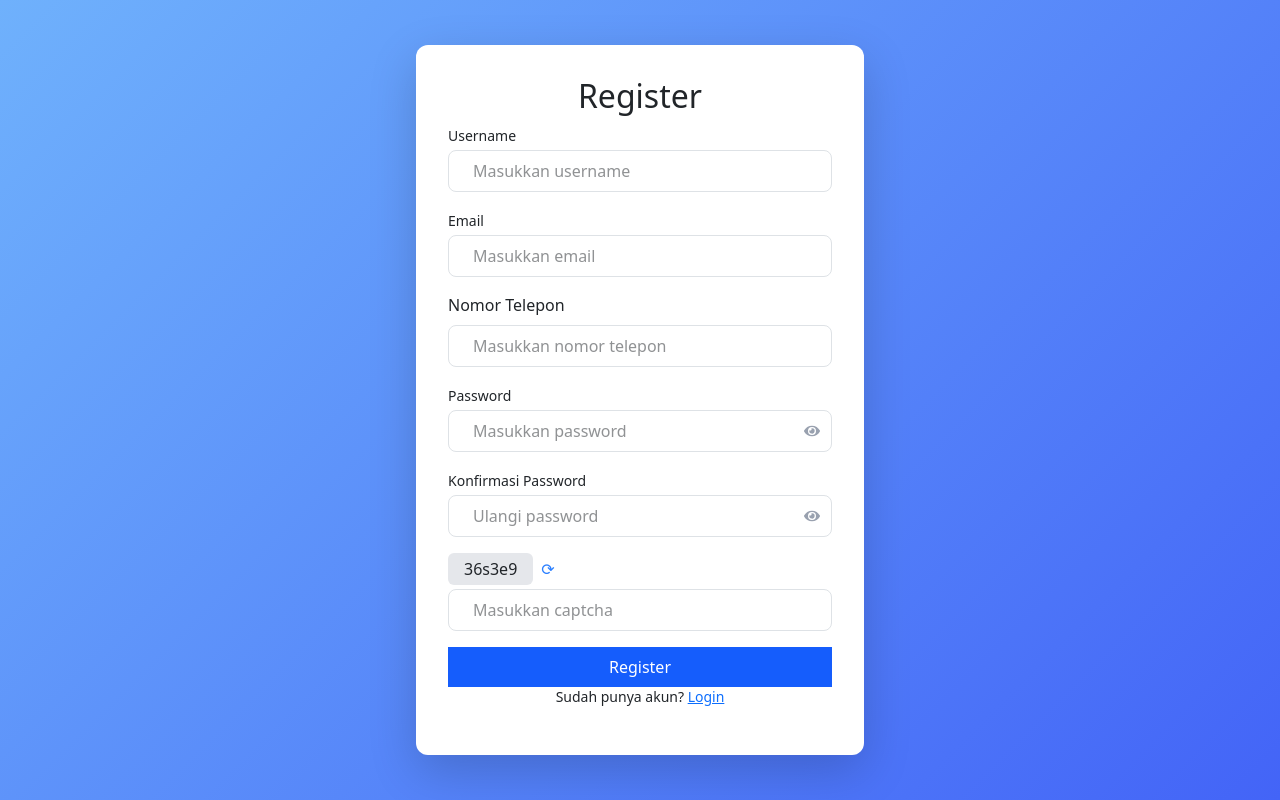
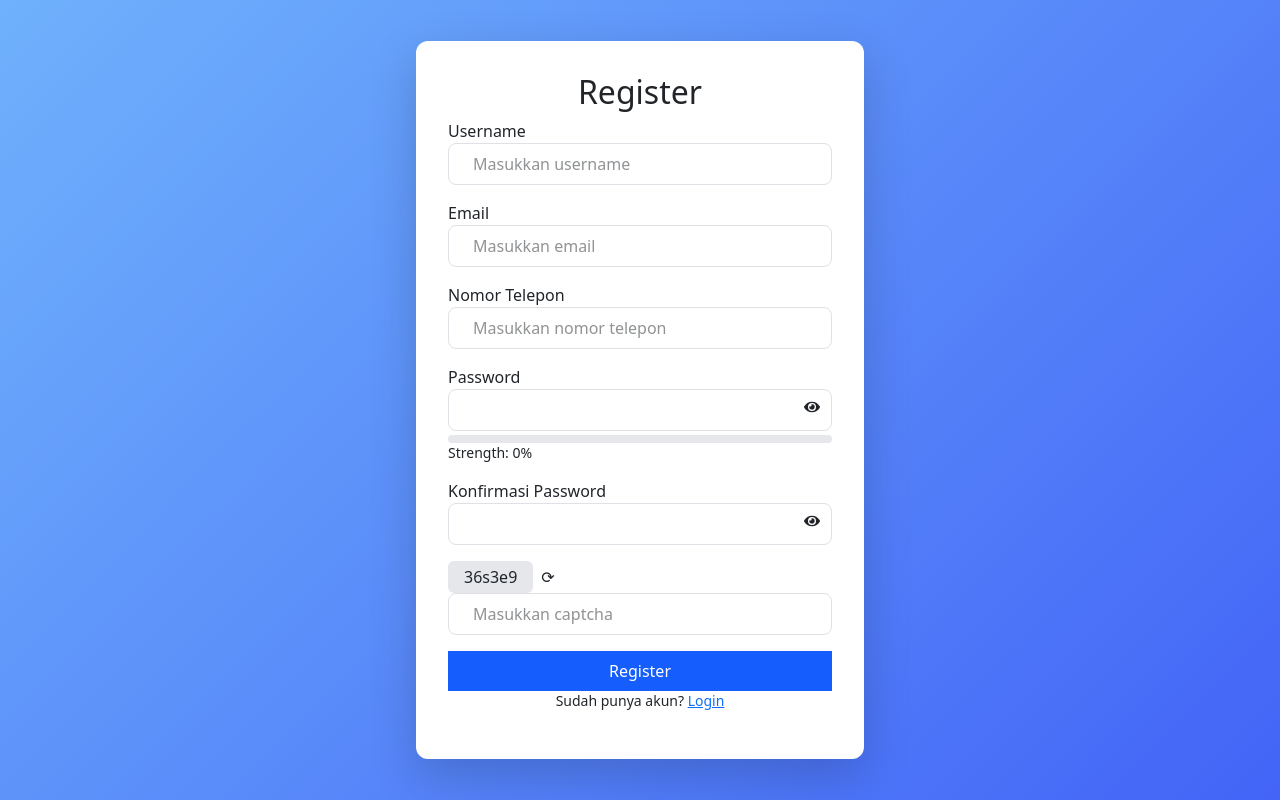
Before and after one commit to mithagresiaharahap241713057-droid/react-hooks-y-xxxx, a Next.js app: page /auth/register in a window 1280 px wide. Built offline with nearby package versions, Linux system fonts and the light colour scheme.

Commit message:
Update page.tsx
initial commit

```diff
--- a/src/app/auth/register/page.tsx
+++ b/src/app/auth/register/page.tsx
@@ -1,6 +1,6 @@
 'use client';
 
-import { useState } from 'react';
+import { useState, useEffect } from 'react';
 import { useRouter } from 'next/navigation';
 import AuthFromWrapper from '../../../components/AuthFromWrapper';
 import Link from 'next/link';
@@ -40,12 +40,27 @@ const RegisterPage = () => {
     const [errors, setErrors] = useState<Errors>({});
     const [showPassword, setShowPassword] = useState(false);
     const [showConfirm, setShowConfirm] = useState(false);
+    const [strength, setStrength] = useState(0);
 
     const generateCaptcha = () => {
         return Math.random().toString(36).substring(2, 8);
     };
 
     const [captcha, setCaptcha] = useState(generateCaptcha());
+
+    // 🔥 PASSWORD STRENGTH
+    useEffect(() => {
+        const password = formData.password;
+
+        const strengthValue = Math.min(
+            (password.length > 7 ? 25 : 0) +
+            (/[A-Z]/.test(password) ? 25 : 0) +
+            (/[0-9]/.test(password) ? 25 : 0) +
+            (/[^A-Za-z0-9]/.test(password) ? 25 : 0)
+        );
+
+        setStrength(strengthValue);
+    }, [formData.password]);
 
     const handleChange = (e: React.ChangeEvent<HTMLInputElement>) => {
         const { name, value } = e.target;
@@ -75,15 +90,13 @@ const RegisterPage = () => {
         // PHONE
         if (!formData.phone.trim()) {
             newErrors.phone = 'Nomor telepon wajib diisi';
-        } else if (!/^[0-9]+$/.test(formData.phone)) {
-            newErrors.phone = 'Harus angka';
         }
 
         // PASSWORD
         if (!formData.password) {
             newErrors.password = 'Password tidak boleh kosong';
-        } else if (formData.password.length < 6) {
-            newErrors.password = 'Minimal 6 karakter';
+        } else if (formData.password.length < 8) {
+            newErrors.password = 'Minimal 8 karakter';
         }
 
         // CONFIRM PASSWORD
@@ -95,12 +108,12 @@ const RegisterPage = () => {
         if (!formData.captchaInput.trim()) {
             newErrors.captcha = 'Captcha belum diisi';
         } else if (formData.captchaInput !== captcha) {
-            newErrors.captcha = 'Captcha salah';
+            newErrors.captcha = 'Captcha tidak sesuai';
         }
 
         if (Object.keys(newErrors).length > 0) {
             setErrors(newErrors);
-            toast.error("Registrasi gagal, cek input!");
+            toast.error("Registrasi gagal!");
             return;
         }
 
@@ -110,12 +123,11 @@ const RegisterPage = () => {
 
     return (
         <AuthFromWrapper title="Register">
-
             <form onSubmit={handleSubmit} className="space-y-4 w-full">
 
                 {/* USERNAME */}
-                <div className="space-y-1">
-                    <label className="text-sm">Username</label>
+                <div>
+                    <label>Username</label>
                     <input
                         name="username"
                         value={formData.username}
@@ -127,8 +139,8 @@ const RegisterPage = () => {
                 </div>
 
                 {/* EMAIL */}
-                <div className="space-y-1">
-                    <label className="text-sm">Email</label>
+                <div>
+                    <label>Email</label>
                     <input
                         name="email"
                         value={formData.email}
@@ -140,7 +152,7 @@ const RegisterPage = () => {
                 </div>
 
                 {/* PHONE */}
-                <div className="space-y-2">
+                <div>
                     <label>Nomor Telepon</label>
                     <input
                         name="phone"
@@ -154,11 +166,12 @@ const RegisterPage = () => {
                         className="w-full px-4 py-2 border rounded-lg"
                         placeholder="Masukkan nomor telepon"
                     />
+                    {errors.phone && <p className="text-red-500 text-sm">{errors.phone}</p>}
                 </div>
 
                 {/* PASSWORD */}
-                <div className="space-y-1">
-                    <label className="text-sm">Password</label>
+                <div>
+                    <label>Password</label>
                     <div className="relative">
                         <input
                             type={showPassword ? "text" : "password"}
@@ -166,22 +179,33 @@ const RegisterPage = () => {
                             value={formData.password}
                             onChange={handleChange}
                             className="w-full px-4 py-2 pr-10 border rounded-lg"
-                            placeholder="Masukkan password"
                         />
                         <button
                             type="button"
                             onClick={() => setShowPassword(!showPassword)}
-                            className="absolute inset-y-0 right-3 flex items-center text-gray-400"
+                            className="absolute right-3 top-2.5"
                         >
-                            {showPassword ? <FaEyeSlash size={16} /> : <FaEye size={16} />}
+                            {showPassword ? <FaEyeSlash /> : <FaEye />}
                         </button>
                     </div>
+
+                    {/* 🔥 STRENGTH BAR */}
+                    <div className="mt-1">
+                        <div className="w-full h-2 bg-gray-200 rounded">
+                            <div
+                                className="h-2 bg-blue-500 rounded"
+                                style={{ width: `${strength}%` }}
+                            />
+                        </div>
+                        <p className="text-sm">Strength: {strength}%</p>
+                    </div>
+
                     {errors.password && <p className="text-red-500 text-sm">{errors.password}</p>}
                 </div>
 
                 {/* CONFIRM PASSWORD */}
-                <div className="space-y-1">
-                    <label className="text-sm">Konfirmasi Password</label>
+                <div>
+                    <label>Konfirmasi Password</label>
                     <div className="relative">
                         <input
                             type={showConfirm ? "text" : "password"}
@@ -189,28 +213,23 @@ const RegisterPage = () => {
                             value={formData.confirmPassword}
                             onChange={handleChange}
                             className="w-full px-4 py-2 pr-10 border rounded-lg"
-                            placeholder="Ulangi password"
                         />
                         <button
                             type="button"
                             onClick={() => setShowConfirm(!showConfirm)}
-                            className="absolute inset-y-0 right-3 flex items-center text-gray-400"
+                            className="absolute right-3 top-2.5"
                         >
-                            {showConfirm ? <FaEyeSlash size={16} /> : <FaEye size={16} />}
+                            {showConfirm ? <FaEyeSlash /> : <FaEye />}
                         </button>
                     </div>
                     {errors.confirmPassword && <p className="text-red-500 text-sm">{errors.confirmPassword}</p>}
                 </div>
 
                 {/* CAPTCHA */}
-                <div className="space-y-1">
-                    <div className="flex items-center gap-2">
-                        <span className="bg-gray-200 px-3 py-1 rounded font-mono">{captcha}</span>
-                        <button
-                            type="button"
-                            onClick={() => setCaptcha(generateCaptcha())}
-                            className="text-blue-500"
-                        >
+                <div>
+                    <div className="flex gap-2">
+                        <span className="bg-gray-200 px-3 py-1 rounded">{captcha}</span>
+                        <button type="button" onClick={() => setCaptcha(generateCaptcha())}>
                             ⟳
                         </button>
                     </div>
@@ -226,10 +245,7 @@ const RegisterPage = () => {
                 </div>
 
                 {/* BUTTON */}
-                <button
-                    type="submit"
-                    className="w-full bg-blue-600 text-white py-2 rounded-lg hover:bg-blue-700"
-                >
+                <button className="w-full bg-blue-600 text-white py-2 rounded-lg">
                     Register
                 </button>
 
```
Lines whose indentation alone changed are shown as unchanged.
